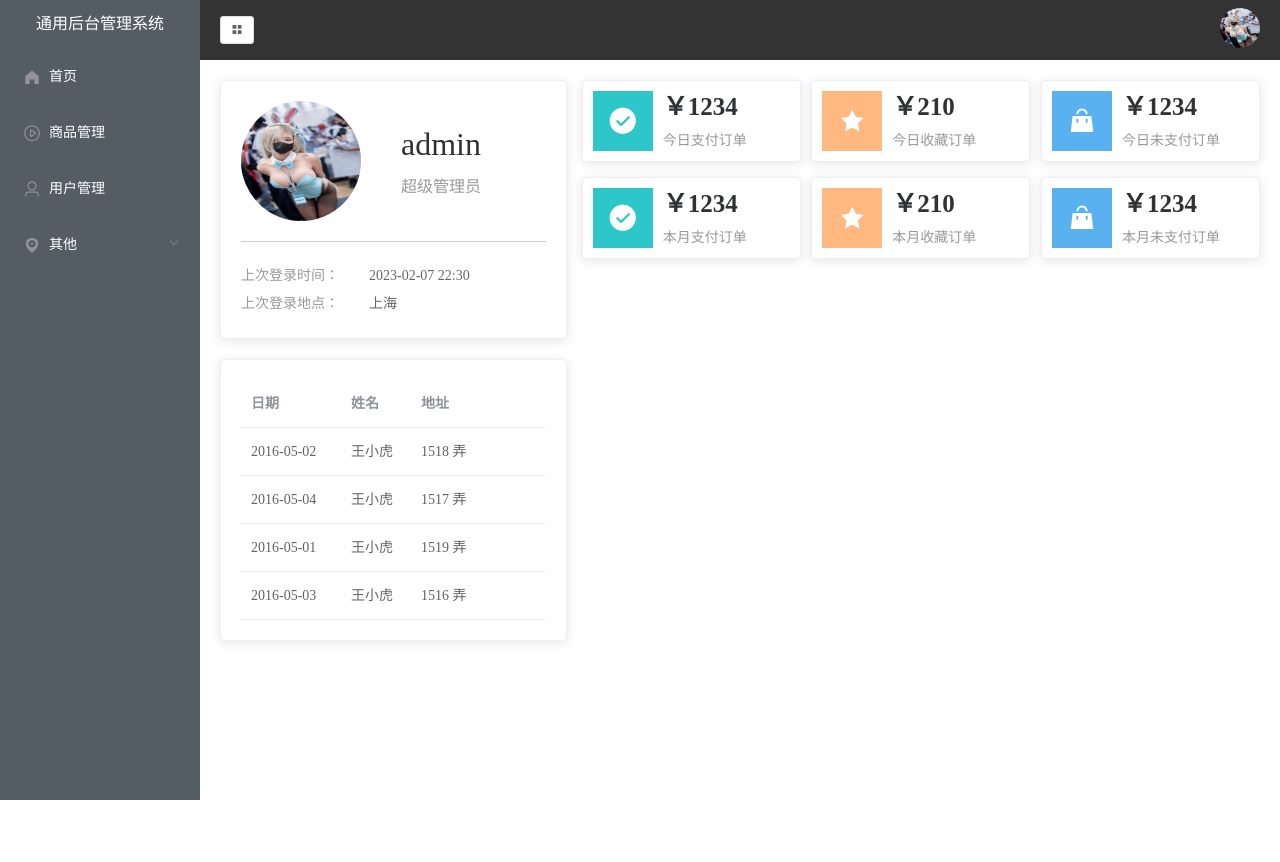
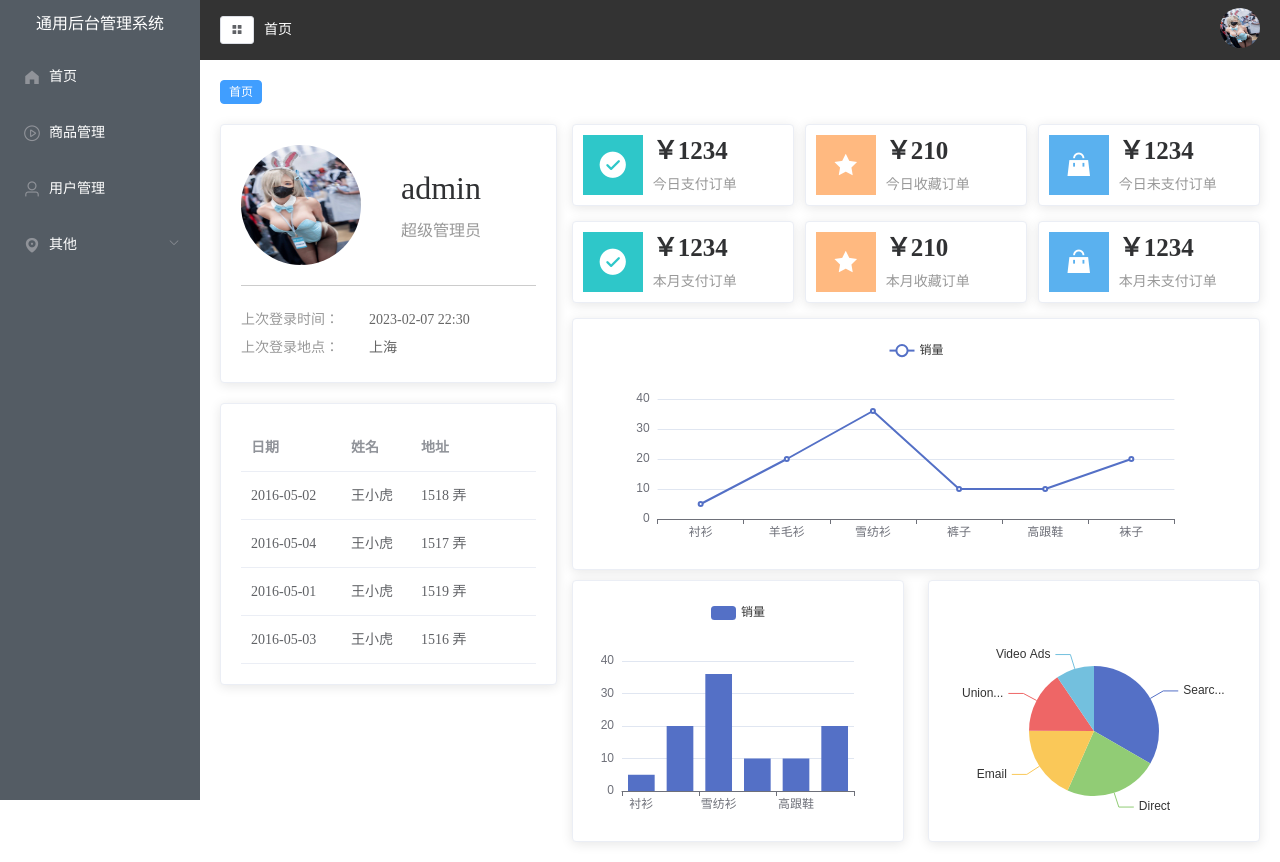
Before and after one commit to xulp-mzl/shop-demo, a Vue app: page /#/home in a window 1280 px wide. Before the commit the page ends 800 px from the top, so only its background shows below. Built offline with nearby package versions, Linux system fonts and the light colour scheme.

Commit message:
功能开发

```diff
--- a/package.json
+++ b/package.json
@@ -8,9 +8,13 @@
     "lint": "vue-cli-service lint"
   },
   "dependencies": {
+    "autoprefixer": "^8.0.0",
     "axios": "^1.2.1",
     "core-js": "^3.6.5",
+    "echarts": "^5.4.1",
     "element-ui": "^2.15.12",
+    "mockjs": "^1.1.0",
+    "postcss-loader": "^3.0.0",
     "vue": "^2.6.11",
     "vue-router": "^3.2.0",
     "vuex": "^3.4.0"
--- /dev/null
+++ b/src/api/index.js
@@ -0,0 +1,6 @@
+import http from '@/utils/request'
+
+// 请求首页数据
+export const getData = () => {
+  return http.get('/home/getData')
+}
--- /dev/null
+++ b/src/api/mock.js
@@ -0,0 +1,7 @@
+import Mock from 'mockjs'
+
+// 定义mock请求拦截
+Mock.mock('/api/home/getData', function() {
+  console.log('拦截到了')
+  return []
+})
--- a/src/components/CommonAside.vue
+++ b/src/components/CommonAside.vue
@@ -93,6 +93,7 @@ export default {
         !(this.$route.path === '/home' && item.path === '/')) {
         this.$router.push(item.path)
       }
+      this.$store.commit('selectMenu', item)
     }
   },
   computed: {
--- a/src/components/CommonHeader.vue
+++ b/src/components/CommonHeader.vue
@@ -3,6 +3,9 @@
     <div class="left-container">
       <el-button icon="el-icon-menu" size="mini" @click="collapseMenu"></el-button>
       <!-- 面包屑-->
+      <el-breadcrumb separator="/">
+        <el-breadcrumb-item v-for="(item, index) in tags" :key="item.path" :to="{ path: item.path }" :class="itemIndex === index ? 'white': ''">{{item.label}}</el-breadcrumb-item>
+      </el-breadcrumb>
     </div>
 
     <div class="right-container">
@@ -24,6 +27,7 @@
 <script>
 
 import meinv from '@/assets/images/meinv.jpg'
+import {mapState} from 'vuex'
 
 export default {
   name: 'CommonHeader',
@@ -36,6 +40,16 @@ export default {
     collapseMenu(){
       this.$store.commit('setCollapse')
     }
+  },
+  computed: {
+    // 结构数据
+    ...mapState({
+      tags: state => state.tab.tabsList,
+      itemIndex: state => state.tab.itemIndex
+    })
+  },
+  mounted(){
+    console.log(this.itemIndex)
   }
 }
 </script>
@@ -54,6 +68,29 @@ export default {
       padding-right: 10px;
     }
 
+    .left-container{
+      display: flex;
+      align-items: center;
+      .el-breadcrumb{
+        margin-left: 10px;
+        .el-breadcrumb__item{
+          font-weight: normal;
+          .el-breadcrumb__inner{
+            &.is-link{
+              color: #666666;
+            }
+          }
+          &.white{
+            .el-breadcrumb__inner{
+              &.is-link{
+                color: white;
+              }
+            }
+          }
+        }
+      }
+    }
+
     .right-container {
       .custom-photo{
         border-radius: 50%;
--- /dev/null
+++ b/src/components/CommonTag.vue
@@ -0,0 +1,59 @@
+<template>
+  <div id="tags">
+    <el-tag
+        v-for="(item, index) in tags"
+        size="small"
+        :key="item.path"
+        :closable="item.name !== 'home'"
+        :effect="$route.name === item.name ? 'dark' : 'plain'"
+        @click="changeMenu(item)"
+        @close="removeTag(item, index)">
+      {{ item.label }}
+    </el-tag>
+  </div>
+</template>
+
+<script>
+
+import { mapState, mapMutations } from 'vuex'
+
+export default {
+  name: 'CommonTag',
+  data(){
+    return {}
+  },
+  computed: {
+    ...mapState({
+      tags: state => state.tab.tabsList
+    })
+  },
+  methods: {
+    ...mapMutations(['closeTag', 'selectMenu', 'setItemIndex']),
+    changeMenu(item){
+      if (this.$route.name !== item.name){
+        this.$router.push({name: item.name})
+        this.selectMenu(item)
+      }
+    },
+    removeTag(item, index){
+      this.closeTag(item)
+      const len = this.tags.length - 1
+      // 假如删除的tag不是当前显示的tag，路由不做跳转
+      if (this.$route.name !== item.name) return
+      index = index > len ? len : index
+      this.setItemIndex(index)
+      this.$router.push({name: this.tags[index].name})
+    }
+  }
+}
+</script>
+
+<style lang="less">
+  #tags{
+    padding: 20px 20px 0 20px;
+    .el-tag{
+      margin-right: 10px;
+      cursor: pointer;
+    }
+  }
+</style>
--- a/src/main.js
+++ b/src/main.js
@@ -2,6 +2,7 @@ import Vue from 'vue'
 import App from './App.vue'
 import router from './router'
 import store from './store'
+import '@/api/mock'
 
 // 导入element-ui
 import ElementUI from 'element-ui'
--- a/src/router/index.js
+++ b/src/router/index.js
@@ -17,23 +17,28 @@ const routes = [
     children: [
       {
         path: 'home',
-        component: Home
+        component: Home,
+        name: 'home'
       },
       {
         path: 'user',
-        component: User
+        component: User,
+        name: 'user'
       },
       {
         path: 'mall',
-        component: Mall
+        component: Mall,
+        name: 'mall'
       },
       {
         path: 'page1',
-        component: PageOne
+        component: PageOne,
+        name: 'page1'
       },
       {
         path: 'page2',
-        component: PageTwo
+        component: PageTwo,
+        name: 'page2'
       }
     ]
   }
--- a/src/store/tab.js
+++ b/src/store/tab.js
@@ -1,10 +1,38 @@
 const tabStore = {
   state: {
-    isCollapse: false // 控制菜单收起还是折叠
+    isCollapse: false, // 控制菜单收起还是折叠
+    // 面包屑
+    tabsList: [
+      {
+        path: '/',
+        name: 'home',
+        label: '首页',
+        icon: 's-home',
+        url: 'Home/Home'
+      }
+    ],
+    itemIndex: 0
   },
   mutations: {
     setCollapse(state){
       state.isCollapse = !state.isCollapse
+    },
+    selectMenu(state, val){
+      state.itemIndex = 0
+      if (val.name !== 'home'){
+        const index = state.tabsList.findIndex(item => item.name === val.name)
+        if (index === -1) state.tabsList.push(val)
+        state.itemIndex = index === -1 ? state.tabsList.length - 1 : index
+      }
+    },
+    closeTag(state, val){
+      const index = state.tabsList.findIndex(item => item.name === val.name)
+      // 删除数组中的数据，第一个参数，是删除数据的位置，第二个参数是要删除数据的个数
+      state.tabsList.splice(index, 1)
+    },
+    setItemIndex(state, index){
+      state.itemIndex = index
+      console.log(index + '4')
     }
   },
   actions: {
--- a/src/views/Home.vue
+++ b/src/views/Home.vue
@@ -1,10 +1,10 @@
 <template>
   <div class="home-container">
     <el-row>
-      <el-col :span="8">
+      <el-col :span="8" style="padding-right: 10px;">
         <el-card class="box-card">
           <div class="user">
-            <img :src="photo" class=""/>
+            <img :src="photo" class="" alt=""/>
             <div class="user-info">
               <p class="name">admin</p>
               <p class="access">超级管理员</p>
@@ -37,7 +37,7 @@
           </el-table>
         </el-card>
       </el-col>
-      <el-col :span="16">
+      <el-col :span="16" style="padding-left: 5px;">
         <div class="order-num">
           <el-card class="num-item" v-for="item in countData" :key="item.name"
             :body-style="{display: 'flex'}">
@@ -48,6 +48,20 @@
             </div>
           </el-card>
         </div>
+
+        <el-card style="height: 250px; margin-bottom: 10px;">
+          <div ref="lineChart" class="line-chart" style="height: 250px;"></div>
+        </el-card>
+
+        <div class="graph">
+          <el-card >
+            <div ref="barChart" class="bar-chart"></div>
+          </el-card>
+          <el-card >
+            <div ref="pieChart" class="pie-chart"></div>
+          </el-card>
+        </div>
+
       </el-col>
     </el-row>
   </div>
@@ -56,6 +70,7 @@
 <script>
 
 import meinv from '@/assets/images/meinv.jpg'
+import * as echarts from 'echarts'
 
 export default {
   name: 'Home',
@@ -118,6 +133,77 @@ export default {
         }
       ]
     }
+  },
+  methods: {
+    getChartOption(type){
+      // 指定图表的配置项和数据
+      return {
+        title: {
+          text: ''
+        },
+        tooltip: {},
+        legend: {
+          data: ['销量']
+        },
+        xAxis: {
+          data: ['衬衫', '羊毛衫', '雪纺衫', '裤子', '高跟鞋', '袜子']
+        },
+        yAxis: {},
+        series: [
+          {
+            name: '销量',
+            type: type,
+            data: [5, 20, 36, 10, 10, 20]
+          }
+        ]
+      }
+    }
+
+  },
+  mounted(){
+    const echarts1 = echarts.init(this.$refs.lineChart)
+    echarts1.setOption(this.getChartOption('line'))
+
+    const echarts2 = echarts.init(this.$refs.barChart)
+    echarts2.setOption(this.getChartOption('bar'))
+
+    const echarts3 = echarts.init(this.$refs.pieChart)
+    const option = {
+      title: {
+        /* text: 'Referer of a Website',
+        subtext: 'Fake Data',
+        left: 'center' */
+      },
+      tooltip: {
+        trigger: 'item'
+      },
+      /* legend: {
+        orient: 'vertical',
+        left: 'left'
+      }, */
+      series: [
+        {
+          name: 'Access From',
+          type: 'pie',
+          radius: '50%',
+          data: [
+            { value: 1048, name: 'Search Engine' },
+            { value: 735, name: 'Direct' },
+            { value: 580, name: 'Email' },
+            { value: 484, name: 'Union Ads' },
+            { value: 300, name: 'Video Ads' }
+          ],
+          emphasis: {
+            itemStyle: {
+              shadowBlur: 10,
+              shadowOffsetX: 0,
+              shadowColor: 'rgba(0, 0, 0, 0.5)'
+            }
+          }
+        }
+      ]
+    }
+    echarts3.setOption(option)
   }
 }
 </script>
@@ -171,7 +257,6 @@ export default {
       display: flex;
       flex-wrap: wrap;
       justify-content: space-between;
-      margin-left: 15px;
       .num-item{
         width: 32%;
         margin-bottom: 15px;
@@ -206,5 +291,24 @@ export default {
         }
       }
     }
+
+    .line-chart{
+
+    }
+
+    .graph{
+      display: flex;
+      justify-content: space-between;
+      .el-card{
+        width: 48%;
+        height: 260px;
+        .bar-chart{
+          height: 260px;
+        }
+        .pie-chart{
+          height: 260px;
+        }
+      }
+    }
   }
 </style>
--- a/src/views/Main.vue
+++ b/src/views/Main.vue
@@ -7,6 +7,7 @@
       <el-header>
         <common-header></common-header>
       </el-header>
+      <common-tag></common-tag>
       <el-main>
         <router-view></router-view>
       </el-main>
@@ -18,6 +19,8 @@
 
 import CommonAside from '@/components/CommonAside'
 import CommonHeader from '@/components/CommonHeader'
+import CommonTag from '@/components/CommonTag'
+import {getData} from '@/api/index'
 
 export default {
   name: 'Main',
@@ -26,7 +29,13 @@ export default {
   },
   components: {
     CommonAside,
-    CommonHeader
+    CommonHeader,
+    CommonTag
+  },
+  mounted() {
+    getData().then(msg => {
+      console.log(msg)
+    })
   }
 }
 </script>
```
Also changed, not shown: src/api/mockServeData/home.js (added).
